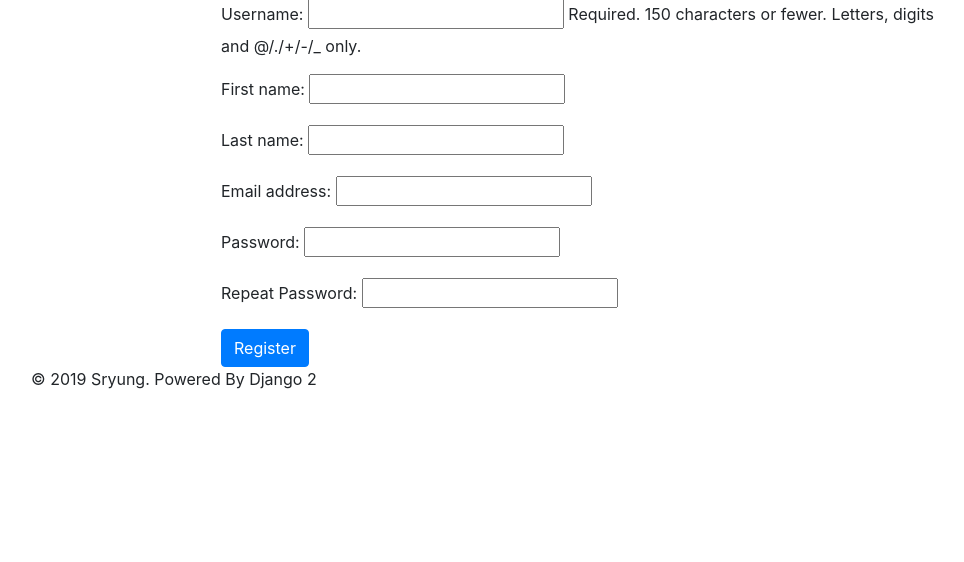
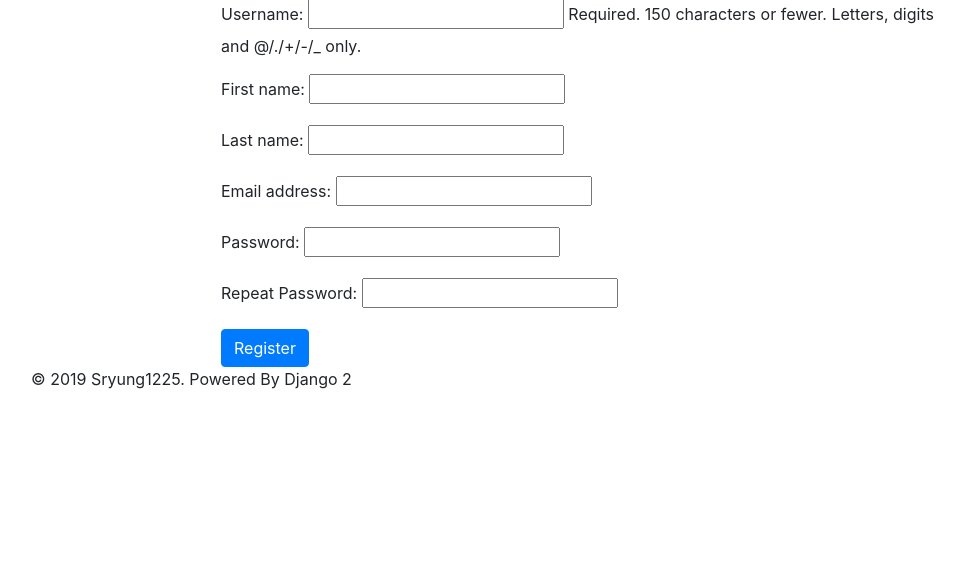
Before and after one commit to sryung1225/DjangoPJ_dstagram, a Django app: page /accounts/register/ in a window 1280 px wide. Shown: the part 123-685 px from the top of the page, without its empty margins (54-1018 px from the left). Run offline with Django 3.2, Linux system fonts and the light colour scheme; some libraries are stand-ins or nearby versions.

Commit message:
sixth commit check

```diff
--- a/templates/base.html
+++ b/templates/base.html
@@ -32,7 +32,7 @@
             {% endblock %}
 
             <footer class="footer">
-                <p>&copy; 2019 Sryung. Powered By Django 2</p>
+                <p>&copy; 2019 Sryung1225. Powered By Django 2</p>
             </footer>
         </div>
     </body>
```
